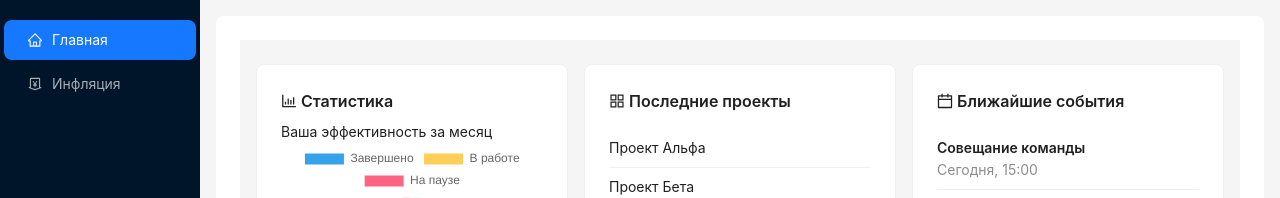
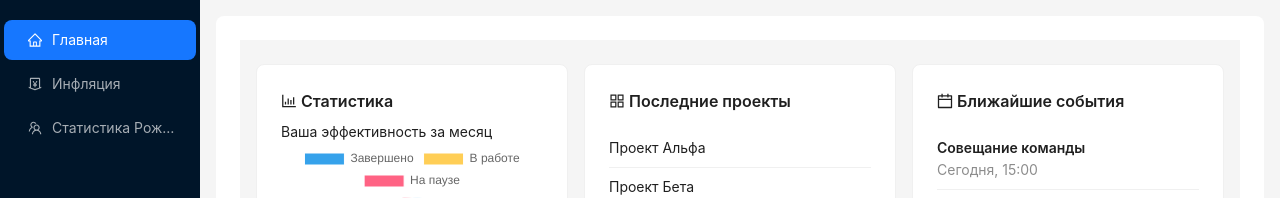
Before and after one commit to lebedev05tmn/dashboards-guap, a React (Vite) app: page / in a window 1280 px wide. Shown: the top 198 px of the page. Built offline with nearby package versions, Linux system fonts and the light colour scheme.

Commit message:
created and edited for birthstats

```diff
--- a/src/app/router.tsx
+++ b/src/app/router.tsx
@@ -2,24 +2,28 @@
 import { createBrowserRouter } from 'react-router';
 import Home from '../modules/Home';
 import LayoutWithSidebar from '../ui/LayoutWithSidebar';
-import { HomeOutlined, MoneyCollectOutlined } from '@ant-design/icons';
+import { HomeOutlined, MoneyCollectOutlined, TeamOutlined } from '@ant-design/icons';
 import { Result } from 'antd';
 import Inflation from '../modules/Inflation';
+import BirthStatistics from '../modules/BirthStats'
 
 export enum Routes {
     Home = '/',
     Inflation = '/inflation',
+    BirthStats  = '/birth-stats',
     NotFound = '*',
 }
 
 export enum RouteNames {
     Home = 'Главная',
     Inflation = 'Инфляция',
+    BirthStats  = 'Статистика Рождаемости',
 }
 
 export const RoutesConfig = {
     [Routes.Home]: { icon: <HomeOutlined />, name: RouteNames.Home },
     [Routes.Inflation]: { icon: <MoneyCollectOutlined />, name: RouteNames.Inflation },
+    [Routes.BirthStats]: { icon: <TeamOutlined />, name: RouteNames.BirthStats },
 };
 
 const router = createBrowserRouter([
@@ -29,6 +33,7 @@ const router = createBrowserRouter([
         children: [
             { index: true, element: <Home /> },
             { path: Routes.Inflation, element: <Inflation /> },
+            { path: Routes.BirthStats, element: <BirthStatistics /> },
             {
                 path: Routes.NotFound,
                 element: <Result status={404} title="404" subTitle="Такой страницы не существует" />,
--- /dev/null
+++ b/src/modules/BirthStats.tsx
@@ -0,0 +1,14 @@
+import React from 'react';
+import { Typography } from 'antd';
+
+const { Title: AntTitle } = Typography;
+
+const BirthStatistics: React.FC = () => {
+  return (
+    <div style={{ padding: '24px' }}>
+      <AntTitle level={2}>Статистика рождаемости вне брака</AntTitle>
+    </div>
+  );
+};
+
+export default BirthStatistics;
```
